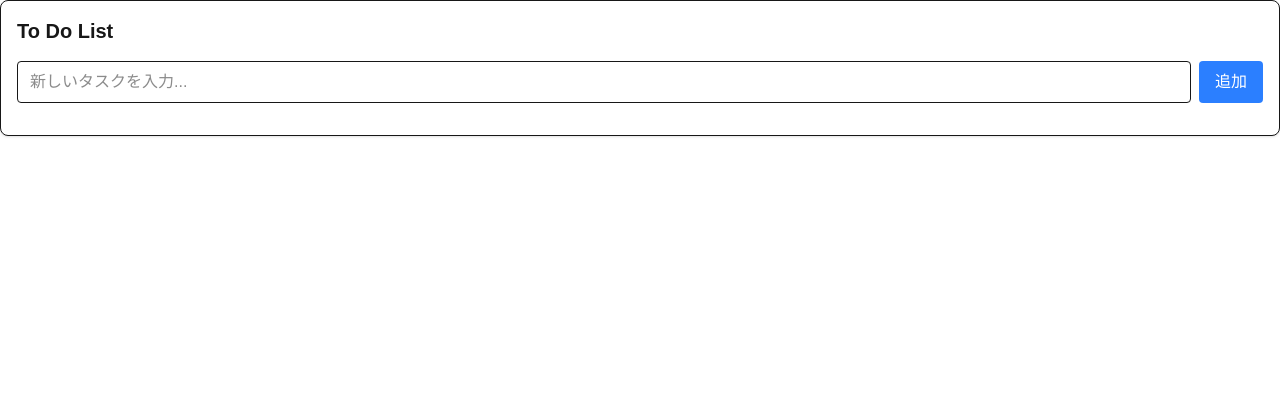
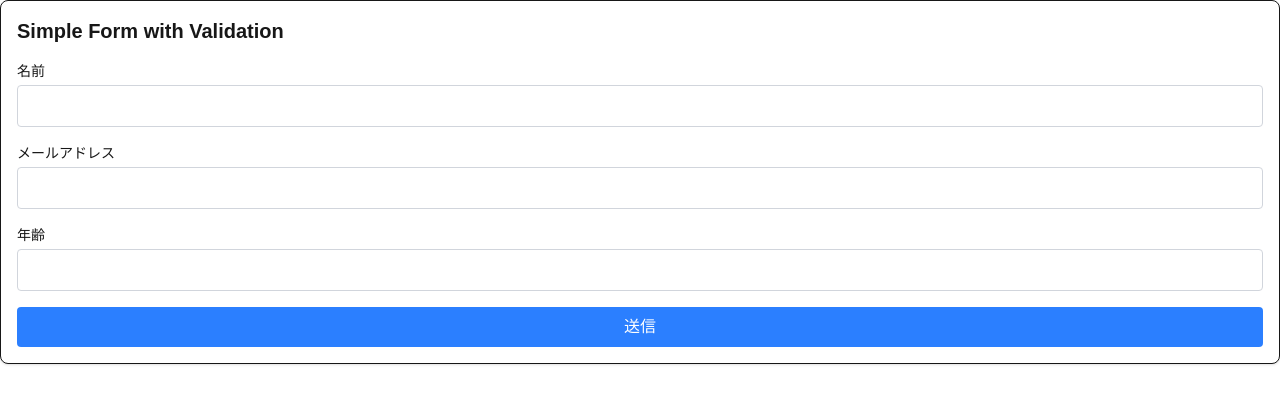
Before and after one commit to ryoma-creator/nextjs-ts-todo-app, a Next.js app: page / in a window 1280 px wide. Shown: the top 404 px of the page. Built offline with nearby package versions, Linux system fonts and the light colour scheme.

Commit message:
form validation practice

```diff
--- a/src/app/page.tsx
+++ b/src/app/page.tsx
@@ -1,72 +1,119 @@
 'use client'
 
-import React, { useState, useEffect } from 'react';
+import { useState } from "react";
 
-// 1. To Do List
-const TodoList = () => {
-  const [todos, setTodos] = useState([]);
-  const [inputValue, setInputValue] = useState('');
+// 2. Simple Form with Validation
+const SimpleForm = () => {
+  const [formData, setFormData] = useState({
+    name: '',
+    email: '',
+    age: ''
+  });
+  const [errors, setErrors] = useState({});
+  const [isSubmitted, setIsSubmitted] = useState(false);
 
-  const addTodo = () => {
-    if (inputValue.trim()) {
-      setTodos([...todos, { id: Date.now(), text: inputValue, completed: false }]);
-      setInputValue('');
+  const validateForm = () => {
+    const newErrors = {};
+
+    if (!formData.name.trim()) {
+      newErrors.name = '名前は必須です';
+    }
+
+    if (!formData.email.trim()) {
+      newErrors.email = 'メールアドレスは必須です';
+    } else if (!/\S+@\S+\.\S+/.test(formData.email)) {
+      newErrors.email = '有効なメールアドレスを入力してください';
+    }
+
+    if (!formData.age.trim()) {
+      newErrors.age = '年齢は必須です';
+    } else if (isNaN(formData.age) || formData.age < 1 || formData.age > 150) {
+      newErrors.age = '有効な年齢を入力してください';
+    }
+
+    return newErrors;
+  };
+
+  const handleSubmit = () => {
+    const newErrors = validateForm();
+    setErrors(newErrors);
+
+    if (Object.keys(newErrors).length === 0) {
+      setIsSubmitted(true);
+      setTimeout(() => setIsSubmitted(false), 3000);
     }
   };
 
-  const toggleTodo = (id) => {
-    setTodos(todos.map(todo =>
-      todo.id === id ? { ...todo, completed: !todo.completed } : todo
-    ));
-  };
-
-  const deleteTodo = (id) => {
-    setTodos(todos.filter(todo => todo.id !== id));
+  const handleChange = (e) => {
+    const { name, value } = e.target;
+    setFormData(prev => ({ ...prev, [name]: value }));
+    if (errors[name]) {
+      setErrors(prev => ({ ...prev, [name]: '' }));
+    }
   };
 
   return (
     <div className="p-4 border rounded-lg bg-white shadow-sm">
-      <h2 className="text-xl font-bold mb-4">To Do List</h2>
-      <div className="flex gap-2 mb-4">
-        <input
-          type="text"
-          value={inputValue}
-          onChange={(e) => setInputValue(e.target.value)}
-          onKeyPress={(e) => e.key === 'Enter' && addTodo()}
-          placeholder="新しいタスクを入力..."
-          className="flex-1 px-3 py-2 border rounded focus:outline-none focus:ring-2 focus:ring-blue-500"
-        />
+      <h2 className="text-xl font-bold mb-4">Simple Form with Validation</h2>
+      {isSubmitted && (
+        <div className="mb-4 p-3 bg-green-100 text-green-800 rounded">
+          フォームが正常に送信されました！
+        </div>
+      )}
+      <div className="space-y-4">
+        <div>
+          <label className="block text-sm font-medium mb-1">名前</label>
+          <input
+            type="text"
+            name="name"
+            value={formData.name}
+            onChange={handleChange}
+            className={`w-full px-3 py-2 border rounded focus:outline-none focus:ring-2 focus:ring-blue-500 ${
+              errors.name ? 'border-red-500' : 'border-gray-300'
+            }`}
+          />
+          {errors.name && <p className="text-red-500 text-sm mt-1">{errors.name}</p>}
+        </div>
+
+        <div>
+          <label className="block text-sm font-medium mb-1">メールアドレス</label>
+          <input
+            type="email"
+            name="email"
+            value={formData.email}
+            onChange={handleChange}
+            className={`w-full px-3 py-2 border rounded focus:outline-none focus:ring-2 focus:ring-blue-500 ${
+              errors.email ? 'border-red-500' : 'border-gray-300'
+            }`}
+          />
+          {errors.email && <p className="text-red-500 text-sm mt-1">{errors.email}</p>}
+        </div>
+
+        <div>
+          <label className="block text-sm font-medium mb-1">年齢</label>
+          <input
+            type="number"
+            name="age"
+            value={formData.age}
+            onChange={handleChange}
+            className={`w-full px-3 py-2 border rounded focus:outline-none focus:ring-2 focus:ring-blue-500 ${
+              errors.age ? 'border-red-500' : 'border-gray-300'
+            }`}
+          />
+          {errors.age && <p className="text-red-500 text-sm mt-1">{errors.age}</p>}
+        </div>
+
         <button
-          onClick={addTodo}
-          className="px-4 py-2 bg-blue-500 text-white rounded hover:bg-blue-600"
+          type="button"
+          onClick={handleSubmit}
+          className="w-full px-4 py-2 bg-blue-500 text-white rounded hover:bg-blue-600"
         >
-          追加
+          送信
         </button>
       </div>
-      <ul className="space-y-2">
-        {todos.map(todo => (
-          <li key={todo.id} className="flex items-center gap-2 p-2 border rounded">
-            <input
-              type="checkbox"
-              checked={todo.completed}
-              onChange={() => toggleTodo(todo.id)}
-              className="w-4 h-4"
-            />
-            <span className={`flex-1 ${todo.completed ? 'line-through text-gray-500' : ''}`}>
-              {todo.text}
-            </span>
-            <button
-              onClick={() => deleteTodo(todo.id)}
-              className="px-2 py-1 bg-red-500 text-white rounded text-sm hover:bg-red-600"
-            >
-              削除
-            </button>
-          </li>
-        ))}
-      </ul>
     </div>
   );
 };
 
 
-export default TodoList;
+export default SimpleForm;
```
